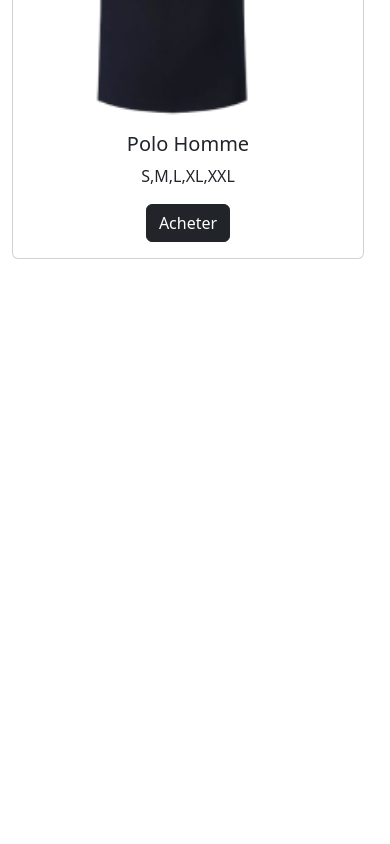
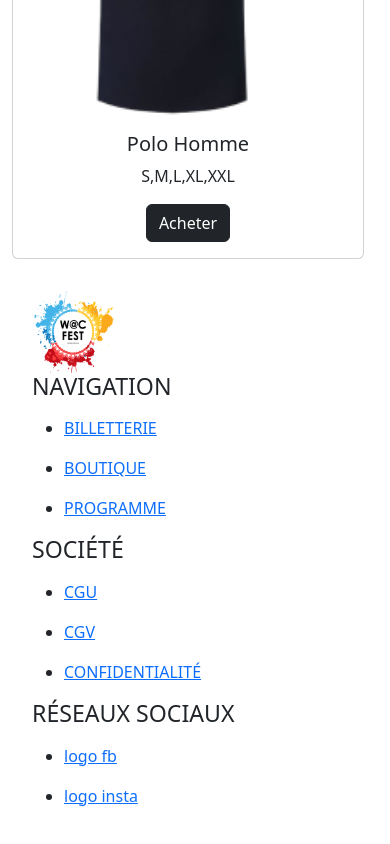
Before and after one commit to KevinJ-Dev/e-commerce-front, a React (Create React App) app in the folder wacfest_front/: page / in a window 390 px wide. Shown: the part 2007-2851 px from the top of the page. Before the commit the page ends 2266 px from the top, so only its background shows below. Built offline with nearby package versions, Linux system fonts and the light colour scheme.

Commit message:
Add Footer/responsive

```diff
--- /dev/null
+++ b/wacfest_front/src/components/Footer.js
@@ -0,0 +1,44 @@
+import '../stylesheets/Footer.css';
+
+import logo from '../assets/logo_black.png';
+
+export default function Header(){
+    return <div className="footer-container">
+        {/*<img src={logo}*/}
+        {/*     width="82"*/}
+        {/*     height="82"*/}
+        {/*/>*/}
+
+        <div className="footer">
+            <div class="container_footer">
+                <img src={logo}
+                     width="82"
+                     height="82"
+                />
+                <div class="bloc">
+                    <h3>NAVIGATION</h3>
+                    <ul class="list_bloc_footer">
+                        <li><a class="list_footer" href="#">BILLETTERIE</a></li>
+                        <li><a class="list_footer" href="#">BOUTIQUE</a></li>
+                        <li><a class="list_footer" href="#">PROGRAMME</a></li>
+                    </ul>
+                </div>
+                <div class="bloc">
+                    <h3>SOCIÉTÉ</h3>
+                    <ul class="list_bloc_footer">
+                        <li><a class="list_footer" href="#">CGU</a></li>
+                        <li><a className="list_footer" href="#">CGV</a></li>
+                        <li><a className="list_footer" href="#">CONFIDENTIALITÉ</a></li>
+                    </ul>
+                </div>
+                <div class="bloc">
+                    <h3>RÉSEAUX SOCIAUX</h3>
+                    <ul class="list_bloc_footer">
+                        <li><a class="list_footer" href="#">logo fb</a></li>
+                        <li><a class="list_footer" href="#">logo insta</a></li>
+                        </ul>
+                    </div>
+                </div>
+            </div>
+        </div>
+}
--- a/wacfest_front/src/components/Home.js
+++ b/wacfest_front/src/components/Home.js
@@ -1,5 +1,6 @@
 import Header from "./Header";
 import HomeCard from "./HomeCard";
+import Footer from "./Footer";
 import Premium from '../assets/Premium.png'
 import Standard from "../assets/Standard.png";
 import Prod from  "../assets/polo 1.png"
@@ -25,5 +26,7 @@ export default function Home() {
                 <ProductsCard image={Prod} title={titleProd} des={desProd}/>
         </Container>
 
+        <Footer></Footer>
+
     </div>;
 }
--- /dev/null
+++ b/wacfest_front/src/stylesheets/Footer.css
@@ -0,0 +1,52 @@
+footer li {
+    list-style: none;
+}
+
+footer {
+    background: #f2f2f2;
+    width: 100%;
+}
+
+.container_footer {
+    display: flex;
+    width: 1440px;
+    max-width: 100%;
+    margin: auto;
+    padding: 0 2rem;
+    box-sizing: border-box;
+}
+
+.bloc {
+    width: 30%;
+    padding: 2rem 2rem;
+}
+
+.list_footer {
+    display: block;
+    margin: 1rem 0;
+}
+
+/* Responsive footer */
+@media (max-width: 750px) {
+    .container_footer {
+        flex-direction: column;
+        padding: 2rem;
+    }
+    .bloc {
+        width: 100%;
+        padding: 0;
+        margin: 1rem 0;
+    }
+    .bloc:first-child {
+        margin-top: 0;
+    }
+    .bloc:last-child {
+        margin-bottom: 0;
+    }
+    .bloc {
+        margin: 0;
+    }
+    .bloc:last-child {
+        margin-bottom: 0;
+    }
+}
```
